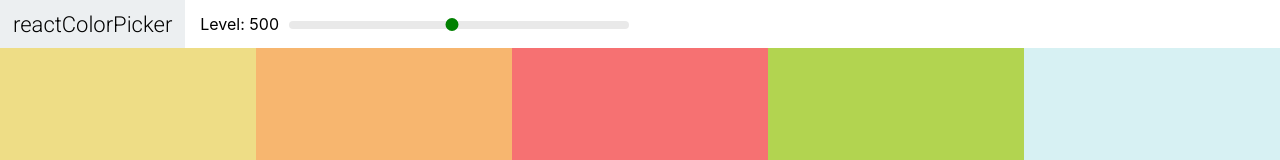
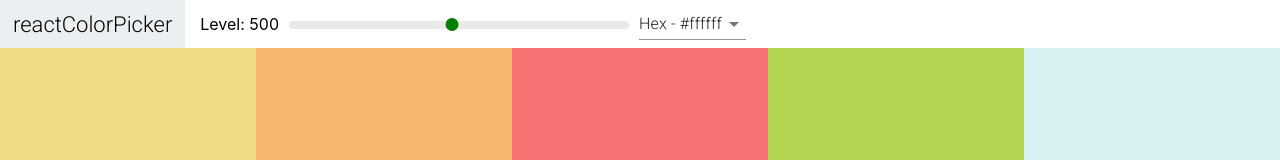
Before and after one commit to Gustavo-Hernandez/color-palettes, a React (Create React App) app in the folder colors-app/: page / in a window 1280 px wide. Shown: the top 160 px of the page. Built offline with nearby package versions, Linux system fonts and the light colour scheme.

Commit message:
Added Select and material-ui

```diff
--- a/colors-app/package.json
+++ b/colors-app/package.json
@@ -3,6 +3,7 @@
   "version": "0.1.0",
   "private": true,
   "dependencies": {
+    "@material-ui/core": "^4.11.0",
     "@testing-library/jest-dom": "^5.11.5",
     "@testing-library/react": "^11.1.0",
     "@testing-library/user-event": "^12.1.10",
--- a/colors-app/src/ColorBox.css
+++ b/colors-app/src/ColorBox.css
@@ -89,7 +89,6 @@
     transform: scale(0.1);
     opacity: 0;
     color: white;
-    text-transform: uppercase;
 }
 
 .copy-message.show{
@@ -108,6 +107,7 @@
     text-align: center;
     margin-bottom: 0;
     padding: 1rem;
+    text-transform: uppercase;
 }
 
 .copy-message p {
--- a/colors-app/src/Navbar.js
+++ b/colors-app/src/Navbar.js
@@ -1,9 +1,19 @@
-import React from "react";
+import React, { useState } from "react";
+import Select from "@material-ui/core/Select";
 import Slider from "rc-slider";
 import "rc-slider/assets/index.css";
 import "./Navbar.css";
+import { MenuItem } from "@material-ui/core";
 
-const Navbar = ({ level, changeLevel }) => {
+const Navbar = ({ level, changeLevel, handleFormatChange }) => {
+
+  const [format, setFormat] = useState("hex");
+
+  const handleChange = (e) =>{
+    setFormat(e.target.value);
+    handleFormatChange(e.target.value);
+  }
+
   return (
     <header className="Navbar">
       <div className="logo">
@@ -21,6 +31,13 @@ const Navbar = ({ level, changeLevel }) => {
           />
         </div>
       </div>
+      <div className="select-container">
+        <Select value={format} onChange={handleChange}>
+          <MenuItem value="hex">Hex - #ffffff</MenuItem>
+          <MenuItem value="rgb">RGB - rgb(255,255,255)</MenuItem>
+          <MenuItem value="rgba">RGBA - rgba(255,255,255,1)</MenuItem>
+        </Select>
+      </div>
     </header>
   );
 };
--- a/colors-app/src/Palette.js
+++ b/colors-app/src/Palette.js
@@ -5,14 +5,19 @@ import "./Palette.css";
 
 const Palette = ({ palette }) => {
   const [level, setLevel] = useState(500);
+  const [format, setFormat] = useState("hex");
 
   const colorBoxes = palette.colors[level].map((color, index) => (
-    <ColorBox key={index} background={color.hex} name={color.name} />
+    <ColorBox key={index} background={color[format]} name={color.name} />
   ));
 
   return (
     <div className="Palette">
-      <Navbar level={level} changeLevel={(newLevel) => setLevel(newLevel)} />
+      <Navbar
+        level={level}
+        changeLevel={(newLevel) => setLevel(newLevel)}
+        handleFormatChange={(newFormat) => setFormat(newFormat)}
+      />
       <div className="Palette-colors">{colorBoxes}</div>
       {/*Footer goes here*/}
     </div>
```
Also changed, not shown: 1 other file (tests, documents, lock files or other folders).
